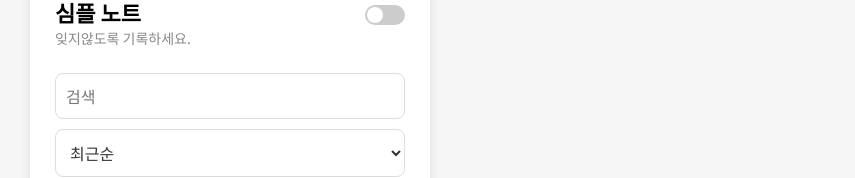
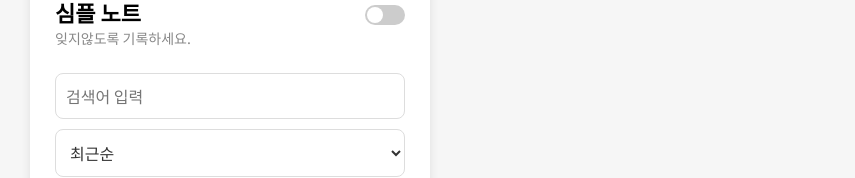
Before and after one commit to eun-young2/Note_sideProject, a React (Create React App) app in the folder frontend/: page / in a window 1280 px wide. Shown: the part 256-434 px from the top of the page, without its empty margins (410-1265 px from the left). Built offline with nearby package versions, Linux system fonts and the light colour scheme; no server answers.

Commit message:
검색되게

```diff
--- a/frontend/src/Pages/Home.js
+++ b/frontend/src/Pages/Home.js
@@ -9,6 +9,7 @@ function Home({ user, setUser }) {
   const [notes, setNotes] = useState([]);
   const [startIndex, setStartIndex] = useState(0);
   const [sortOrder, setSortOrder] = useState("recent");
+  const [searchTerm, setSearchTerm] = useState("");  // ✅ 검색어 상태 추가
 
   useEffect(() => {
     fetchNotes();
@@ -75,6 +76,11 @@ function Home({ user, setUser }) {
     setSortOrder(selectedSort); // ✅ 상태 업데이트
 };
 
+ // ✅ 검색된 노트만 필터링
+ const filteredNotes = notes.filter(note =>
+  note.title.toLowerCase().includes(searchTerm.toLowerCase())
+);
+
   const handleLogout = () => {
     setUser(null);  // 상태 초기화
     localStorage.removeItem("user");  // ✅ 로그인 정보 삭제
@@ -112,29 +118,34 @@ function Home({ user, setUser }) {
 
         </div>
 
-        <input className="input-box" placeholder="검색"/>
+        <input
+          className="input-box"
+          placeholder="검색어 입력"
+          value={searchTerm}
+          onChange={(e) => setSearchTerm(e.target.value)}
+        />
         <select className="input-box" onChange={handleSortChange}>
           <option>최근순</option>
           <option>오래된순</option>
         </select>
 
         <div className="notes-container">
-  <button className="arrow-btn" onClick={prev}>◀</button>
+  <button className="arrow-btn" onClick={() => setStartIndex(prev => Math.max(prev - 1, 0))}>◀</button>
   <div className="notes-list">
   {user ? (
-      notes.length > 0 ? (
-        notes.slice(startIndex, startIndex + 3).map((note) => (
+    filteredNotes.length > 0 ? (  // 🔹 ✅ 필터링된 노트를 사용
+      filteredNotes.slice(startIndex, startIndex + 3).map((note) => (
         <div
           key={note.id}
           className="note"
-            onClick={() => goToNoteDetail(note.id)}
+          onClick={() => navigate(`/note/${note.id}`)}
         >
           <h3>{note.title}</h3>
           <span>{new Date(note.updated_at).toLocaleString()}</span>
         </div>
       ))
     ) : (
-        <p>📢 불러올 노트가 없습니다.</p>
+      <p>📢 검색 결과가 없습니다.</p>  // 🔹 검색 결과 없을 때 메시지
     )
     ) : (
       <p className="locked-note">🔒 로그인 후 노트 확인 가능 합니다.</p>
```
Also changed, not shown: 1 other file (tests, documents, lock files or other folders). Lines whose indentation alone changed are shown as unchanged.
